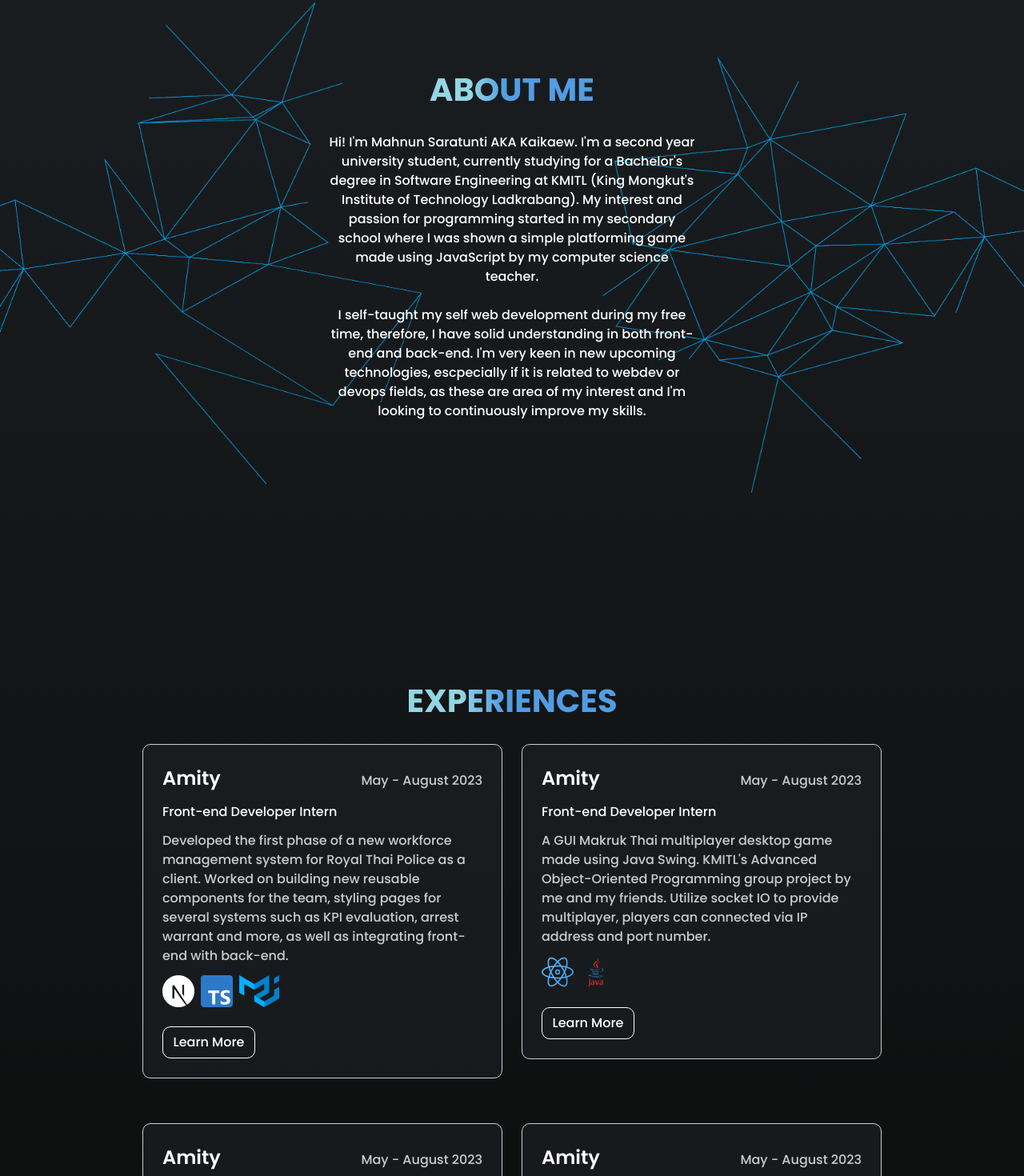
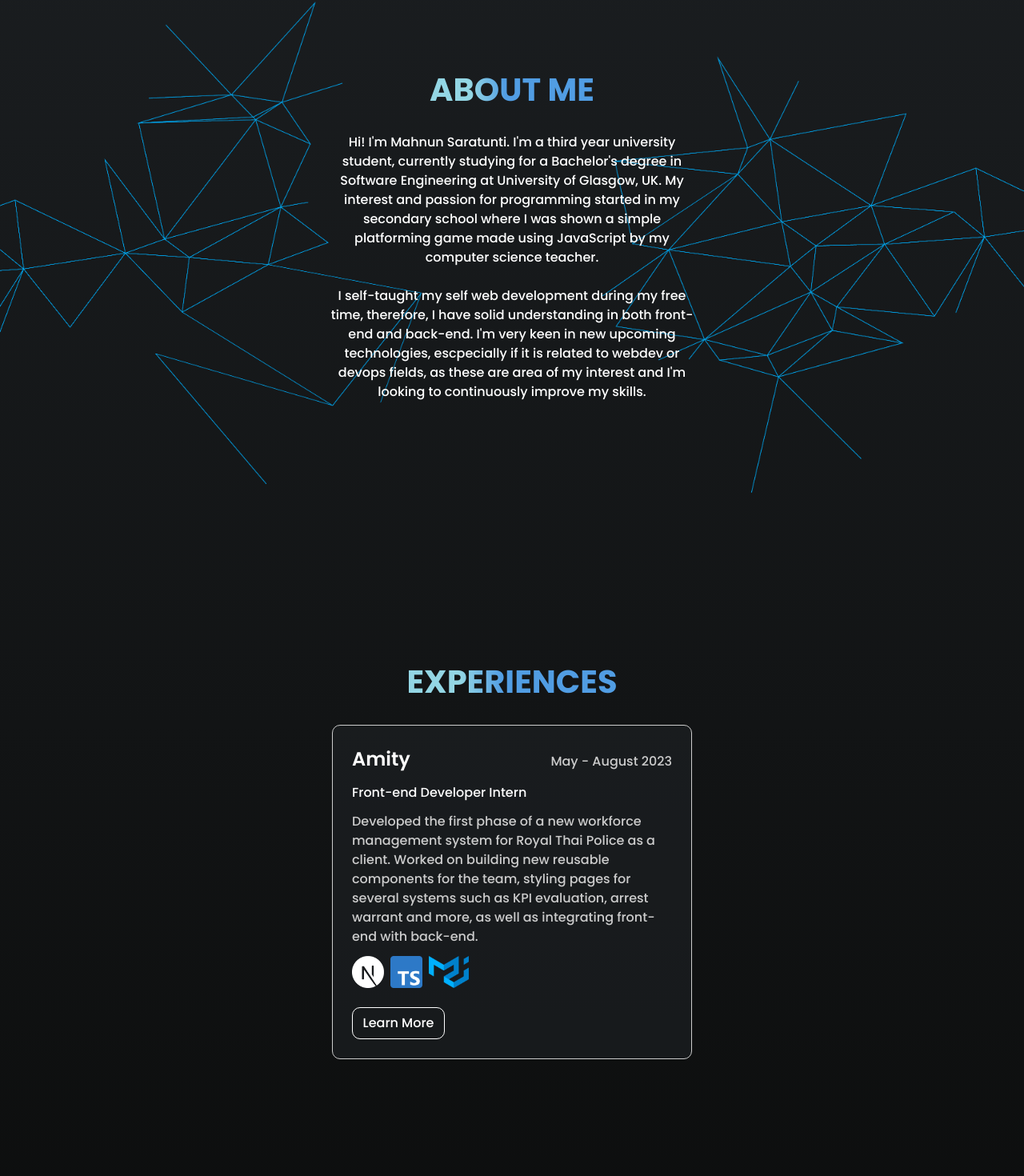
Before and after one commit to kaikaew13/portfolio, a React (Vite) app: page / in a window 1280 px wide. Shown: the part 939-2409 px from the top of the page at 80% size. Built offline with nearby package versions, Linux system fonts and the light colour scheme; what tailwindcss-animation-delay would draw is missing.

Commit message:
editted text on About Me section

```diff
--- a/src/components/Experiences.jsx
+++ b/src/components/Experiences.jsx
@@ -14,7 +14,7 @@ const Experiences = () => {
     <section
       ref={ref}
       id='experiences'
-      className=' w-full relative overflow-hidden'>
+      className=' w-full relative overflow-hidden pb-[15rem]'>
       <div className=' w-full relative z-10 pt-20'>
         <div
           className={`text-gradient heading uppercase text-center
--- a/src/components/Project.jsx
+++ b/src/components/Project.jsx
@@ -38,11 +38,13 @@ const Project = ({ project, index }) => {
           <Button link={project.link} />
         </div>
         <div className={`md:mb-0 mb-6 ${index % 2 === 1 ? 'md:mr-10' : ''}`}>
-          <img
-            src={project.poster}
-            alt='Kitsu.io Clone'
-            className='max-w-[500px] h-auto w-full rounded-[10px]'
-          />
+          <a href={project.link} target='_blank' rel='noopener noreferrer'>
+            <img
+              src={project.poster}
+              alt='Kitsu.io Clone'
+              className='max-w-[500px] h-auto w-full rounded-[10px]'
+            />
+          </a>
         </div>
       </div>
     </li>
--- a/src/constants/index.js
+++ b/src/constants/index.js
@@ -49,11 +49,11 @@ export const navLinks = [
 
 export const about = [
   `
-  Hi! I'm Mahnun Saratunti AKA Kaikaew. I'm a second year university
+  Hi! I'm Mahnun Saratunti. I'm a third year university
   student, currently studying for a Bachelor's degree in Software
-  Engineering at KMITL (King Mongkut's Institute of Technology Ladkrabang).
-  My interest and passion for programming started in my secondary school
-  where I was shown a simple platforming game made using JavaScript by
+  Engineering at University of Glasgow, UK. My interest and passion
+  for programming started in my secondary school where I was
+  shown a simple platforming game made using JavaScript by
   my computer science teacher.
   `,
   `
@@ -166,51 +166,6 @@ export const experiences = [
     techStacks: [nextjs, typescript, mui],
     link: 'https://www.amity.co',
   },
-  {
-    id: 'experience-1',
-    title: 'Amity',
-    timeline: 'May - August 2023',
-    role: 'Front-end Developer Intern',
-    desc: `
-    A GUI Makruk Thai multiplayer desktop game
-    made using Java Swing. KMITL's Advanced Object-Oriented
-    Programming group project by me and my friends.
-    Utilize socket IO to provide multiplayer, players
-    can connected via IP address and port number.
-    `,
-    techStacks: [react, java],
-    link: 'https://www.amity.co',
-  },
-  {
-    id: 'experience-2',
-    title: 'Amity',
-    timeline: 'May - August 2023',
-    role: 'Front-end Developer Intern',
-    desc: `
-    A GUI Makruk Thai multiplayer desktop game
-    made using Java Swing. KMITL's Advanced Object-Oriented
-    Programming group project by me and my friends.
-    Utilize socket IO to provide multiplayer, players
-    can connected via IP address and port number.
-    `,
-    techStacks: [react, java],
-    link: 'https://www.amity.co',
-  },
-  {
-    id: 'experience-3',
-    title: 'Amity',
-    timeline: 'May - August 2023',
-    role: 'Front-end Developer Intern',
-    desc: `
-    A GUI Makruk Thai multiplayer desktop game
-    made using Java Swing. KMITL's Advanced Object-Oriented
-    Programming group project by me and my friends.
-    Utilize socket IO to provide multiplayer, players
-    can connected via IP address and port number.
-    `,
-    techStacks: [react, java],
-    link: 'https://www.amity.co',
-  },
 ];
 
 export const contacts = [
```
